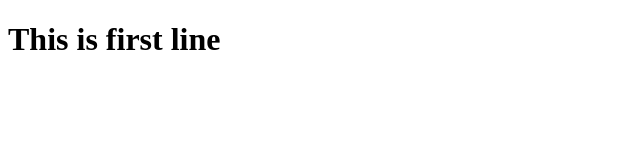
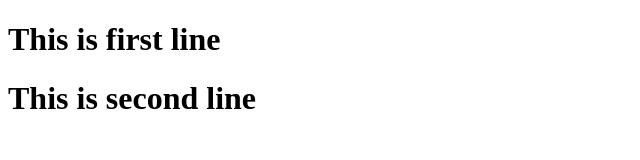
Before and after one commit to avngbalaji/firstproject, a plain HTML site: page htmlDay4/index.html in a window 1280 px wide. Shown: the whole page, without its empty margins (0-640 px from the left). Drawn offline with Linux system fonts and the light colour scheme.

Commit message:
second line

```diff
--- a/htmlDay4/index.html
+++ b/htmlDay4/index.html
@@ -8,5 +8,6 @@
 </head>
 <body>
     <h1>This is first line</h1>
+    <h1>This is second line</h1>
 </body>
 </html>
```
